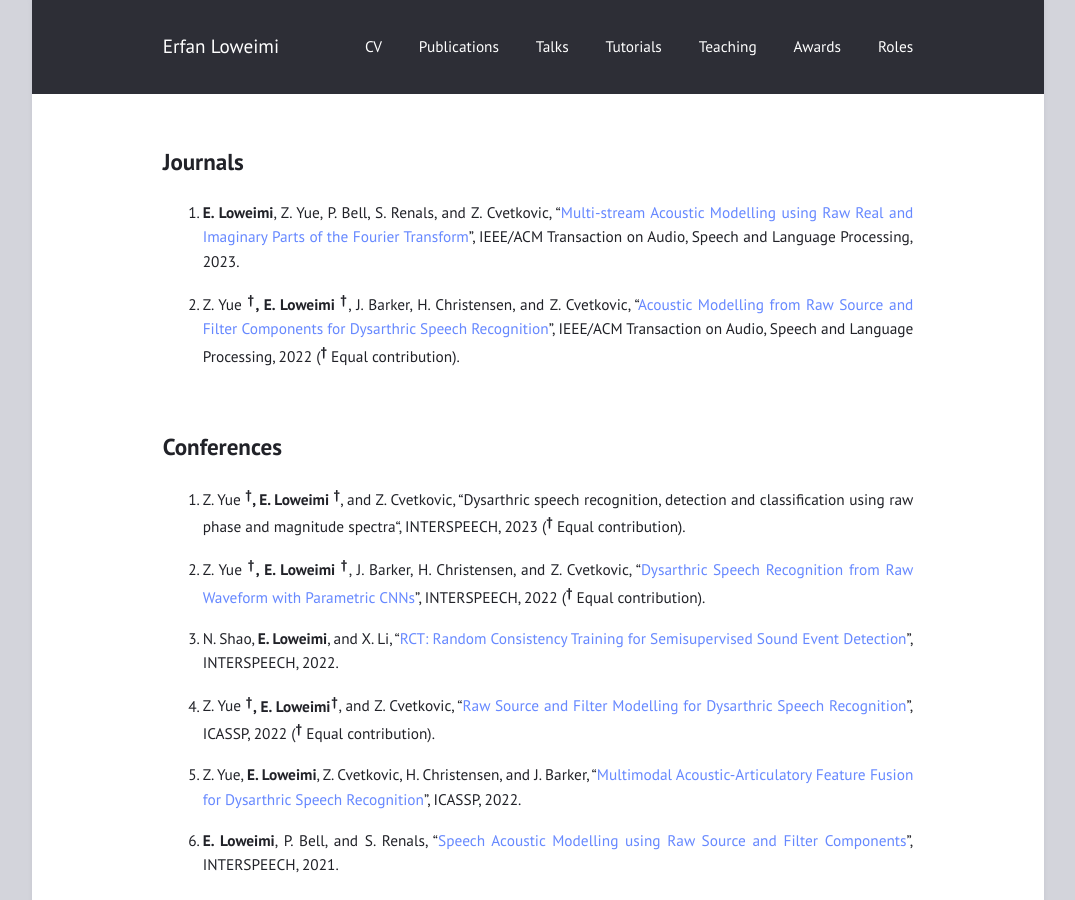
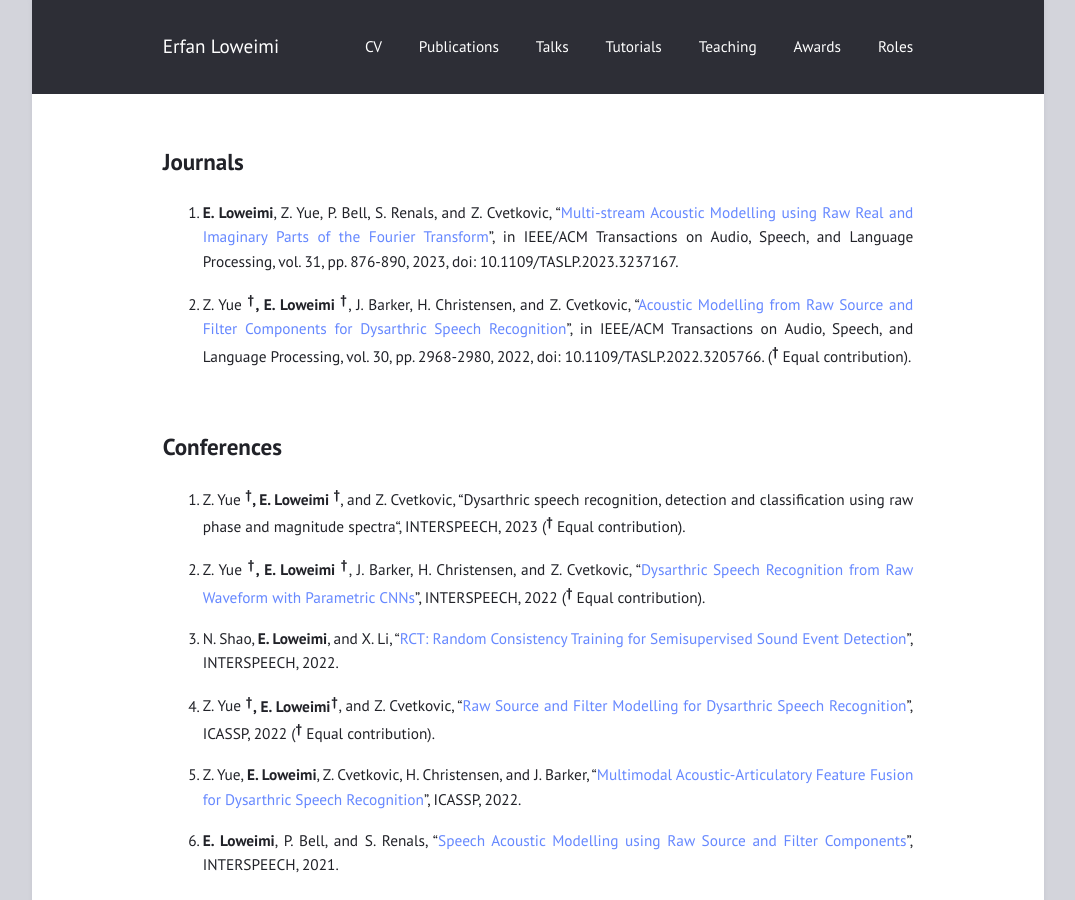
Before and after one commit to eloweimi/eloweimi.github.io, a Jekyll site: the page built from publications.md, in a window 1280 px wide and 900 px high. Shown: the whole window, without its empty margins (102-1177 px from the left). Built offline with Jekyll 4.4.1, drawn with Linux system fonts in a browser that asks for light colours.

Commit message:
Update publications.md

```diff
--- a/publications.md
+++ b/publications.md
@@ -8,12 +8,11 @@ title: ""
 ## Journals ##
 
 1. **E. Loweimi**, Z. Yue, P. Bell, S. Renals, and Z. Cvetkovic, “[Multi-stream Acoustic
-Modelling using Raw Real and Imaginary Parts of the Fourier Transform](https://ieeexplore.ieee.org/abstract/document/10026604)”, IEEE/ACM
-Transaction on Audio, Speech and Language Processing, 2023.
+Modelling using Raw Real and Imaginary Parts of the Fourier Transform](https://ieeexplore.ieee.org/abstract/document/10026604)”, in IEEE/ACM Transactions on Audio, Speech, and Language Processing, vol. 31, pp. 876-890, 2023, doi: 10.1109/TASLP.2023.3237167.
 
 2. Z. Yue **<sup>&#8224;</sup>, E. Loweimi <sup>&#8224;</sup>**, J. Barker, H. Christensen, and Z. Cvetkovic, “[Acoustic
 Modelling from Raw Source and Filter Components for Dysarthric Speech Recognition](https://ieeexplore.ieee.org/document/9900378)”,
-IEEE/ACM Transaction on Audio, Speech and Language Processing, 2022
+in IEEE/ACM Transactions on Audio, Speech, and Language Processing, vol. 30, pp. 2968-2980, 2022, doi: 10.1109/TASLP.2022.3205766.
 (**<sup>&#8224;</sup>** Equal contribution).
 
 <br>
```
